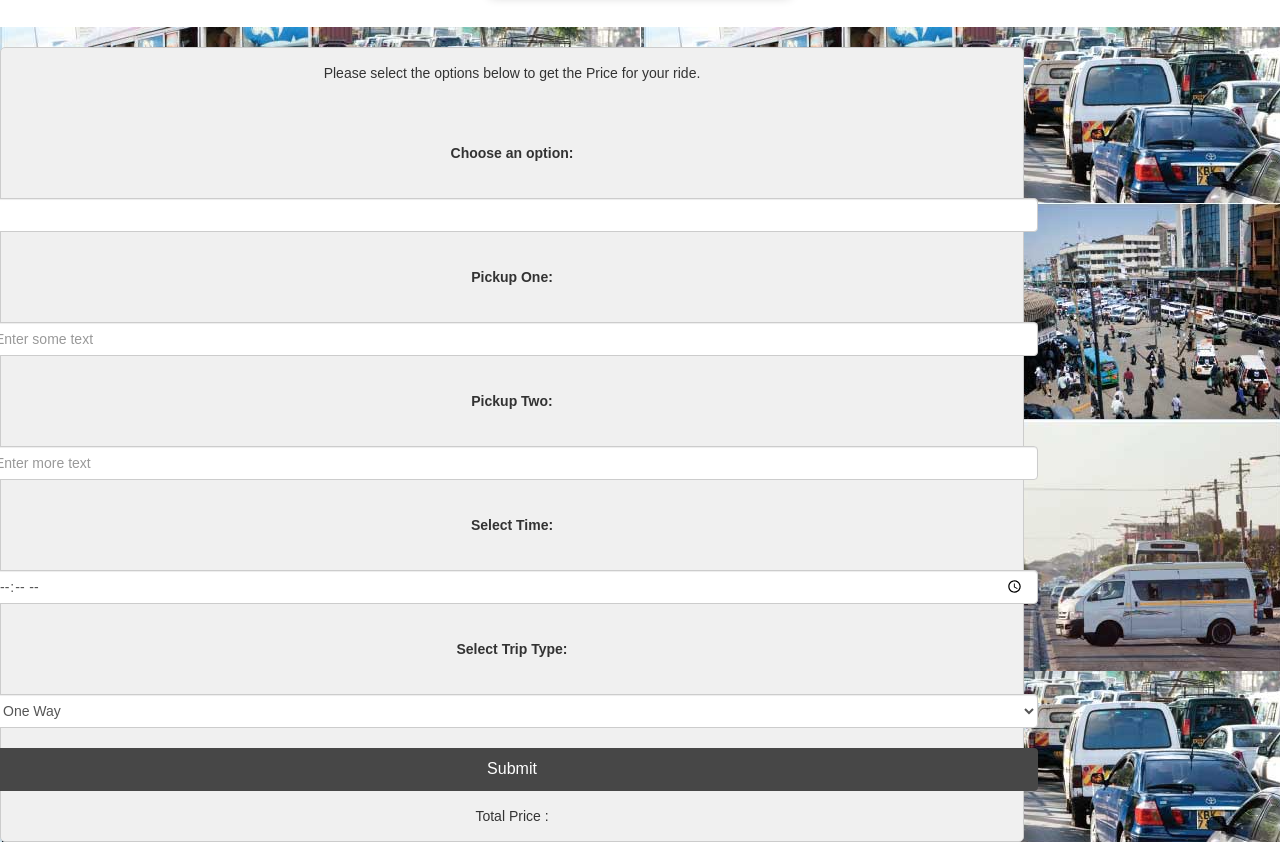
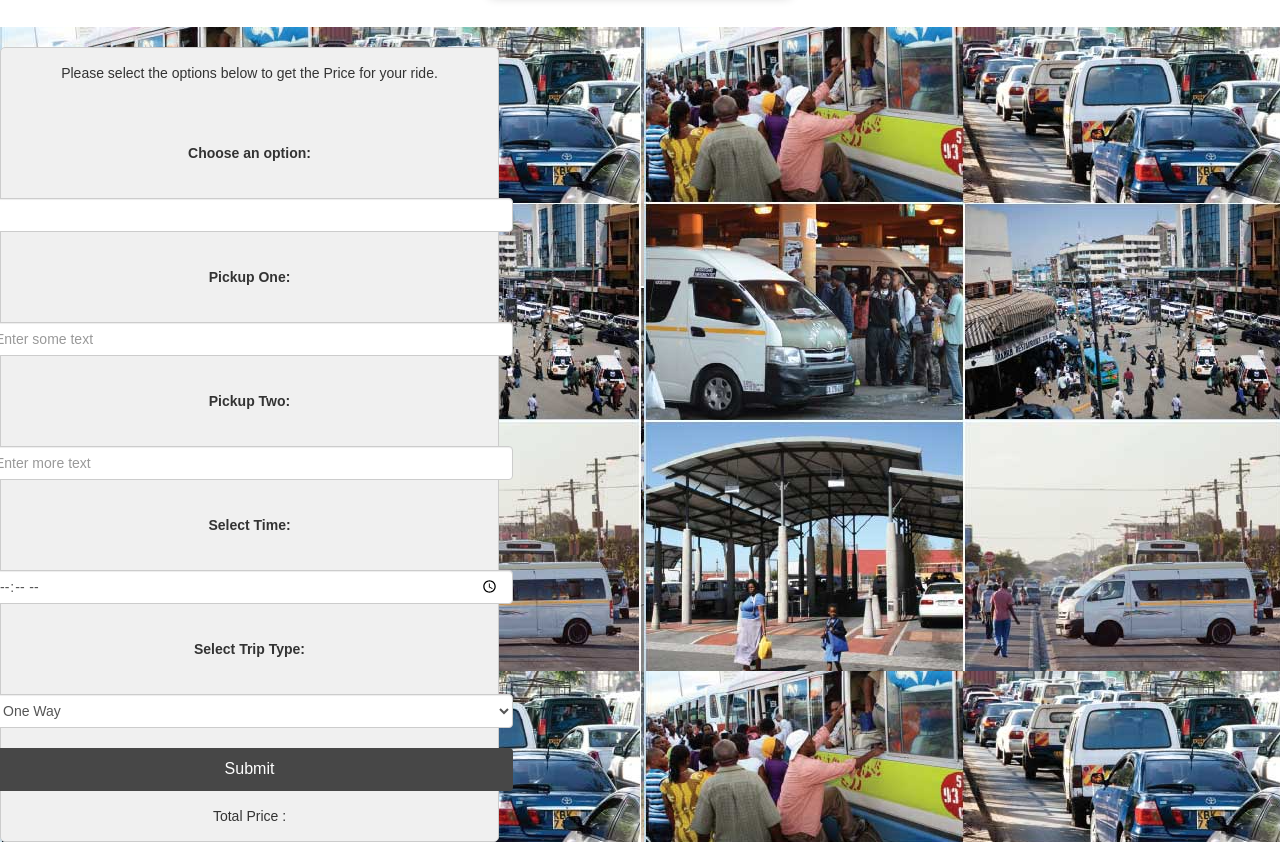
Before and after one commit to Yonela986/transportation, a plain HTML site: page index.html in a window 1280 px wide. Shown: the part 1636-2480 px from the top of the page. Drawn offline with nearby package versions, Linux system fonts and the light colour scheme.

Commit message:
css changes

```diff
--- a/style.css
+++ b/style.css
@@ -161,7 +161,7 @@ ul li {
 }
 /* Form Container */
 #myForm {
-  max-width: 80%; /* Set the width of the form to 100% */
+  max-width: 499px; /* Set the width of the form to 100% */
   margin: 0; /* Remove any default margin */
   padding: 0;
   border: 1px solid #ccc;
```
